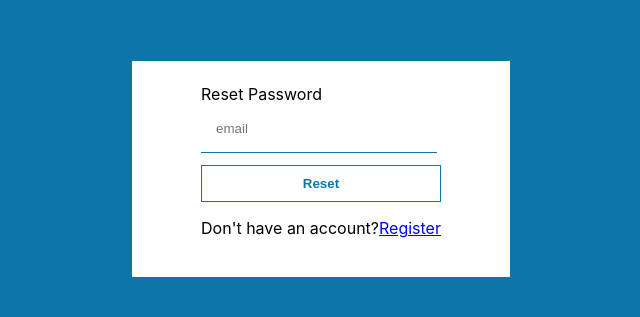
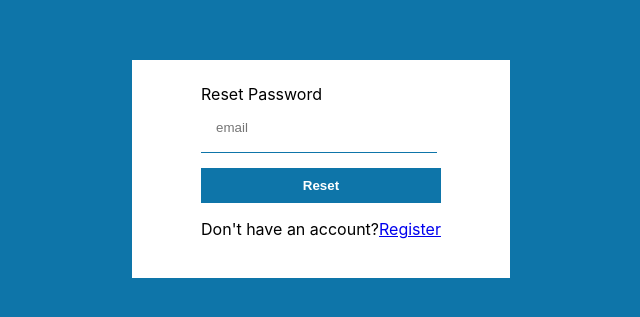
Before and after one commit to DenisTagaev/webchat, a React (Create React App) app: page /reset in a window 1280 px wide. Shown: the part 231-548 px from the top of the page, without its empty margins (319-959 px from the left). Built offline with nearby package versions, Linux system fonts and the light colour scheme.

Commit message:
Combined all the styles in one InputPages.scss file
Everything works

```diff
--- a/src/pages/Sign-In/Login.scss
+++ b/src/pages/InputPages.scss
@@ -1,22 +1,22 @@
-@import '../../index.scss';
+@import '../index.scss';
 
-.loginContainer {
+.formContainer {
     background-color: $primary;
     height: 100vh;
     display: flex;
     align-items: center;
     justify-content: center;
 
-    .loginWrap {
+    .formWrap {
         background-color: $mainLight;
         padding: 1.8% 5.4%;
 
-        .loginForm {
+        .form {
             display: flex;
             flex-direction: column;
-            gap: 12px;
+            gap: 15px;
 
-            .loginInput {
+            .formInput {
                 height: 18px;
                 padding: 15px;
                 border: none;
@@ -24,15 +24,26 @@
                 border-bottom: 1px solid $primary;
             }
 
-            #loginSubmit {
-                background-color: $mainLight;
-                color: $primary;
-                border: 1px solid $primary !important;
+            #formSubmit {
+                background-color: $primary;
+                color: $mainLight;
                 padding: 10px;
                 font-weight: bold;
                 border: none;
                 cursor: pointer;
             }
+
+            #avatarInput {
+                display: flex;
+                align-items: center;
+                gap: 5%;
+                font-size: 1.2em;
+                color: $primary;
+            }
+
+            #avatarImage {
+                width: 15%;
+            }
         }
     }
 }
--- a/src/pages/Sign-In/Login.jsx
+++ b/src/pages/Sign-In/Login.jsx
@@ -2,7 +2,7 @@ import React from 'react';
 import { Link, useNavigate } from 'react-router-dom';
 import { signInWithEmailAndPassword } from "firebase/auth";
 import { auth } from '../../firebase';
-import './Login.scss';
+import '../InputPages.scss'
 
 const Login = () => {
     // we will need navigation when the firebase will be connected
@@ -27,13 +27,13 @@ const Login = () => {
             });
     }
     return (
-        <div className="loginContainer">
-            <div className="loginWrap">
+        <div className="formContainer">
+            <div className="formWrap">
                 <span className="title">Login</span>
-                <form className="loginForm" onSubmit={handleSubmit}>
-                    <input className="loginInput" type="email" placeholder='email' />
-                    <input className="loginInput" type="password" placeholder='password' />
-                    <button id="loginSubmit" type="submit">Sign in</button>
+                <form className="form" onSubmit={handleSubmit}>
+                    <input className="formInput" type="email" placeholder='email' />
+                    <input className="formInput" type="password" placeholder='password' />
+                    <button id="formSubmit" type="submit">Sign in</button>
                 </form>
                 {/* for the react router `Link to` is used instead of `a href="#"` */}
                 <p>Don't have an account?<Link to="/register">Register</Link></p>
--- a/src/pages/registration/Register.jsx
+++ b/src/pages/registration/Register.jsx
@@ -3,7 +3,7 @@ import { useNavigate, Link } from 'react-router-dom';
 import AddImg from '../../imgs/addAvatar.png';
 import { auth } from '../../firebase';
 import { createUserWithEmailAndPassword } from "firebase/auth";
-import './Register.scss';
+import '../InputPages.scss';
 
 const Register = () => {
     const [err, setErr] = useState('')
@@ -40,13 +40,13 @@ const Register = () => {
 
 
     return (
-        <div className="registerContainer">
-            <div className="registerWrap">
+        <div className="formContainer">
+            <div className="formWrap">
                 <span className="title">Register</span>
-                <form className="registerForm" onSubmit={handleSubmit}>
-                    <input className="registerInput" type="text" placeholder='display name' />
-                    <input className="registerInput" type="email" placeholder='email' />
-                    <input className="registerInput" type="password" placeholder='password' />
+                <form className="form" onSubmit={handleSubmit}>
+                    <input className="formInput" type="text" placeholder='display name' />
+                    <input className="formInput" type="email" placeholder='email' />
+                    <input className="formInput" type="password" placeholder='password' />
                     <label id="avatarInput">
                         <img id="avatarImage" src={AddImg} alt="Chose avatar placeholder" />
                         <span>Chose avatar</span>
@@ -54,7 +54,7 @@ const Register = () => {
                         label with desired output content */}
                         <input type="file" hidden="true" />
                     </label>
-                    <button id="registerSubmit" type="submit">Sign up</button>
+                    <button id="formSubmit" type="submit">Sign up</button>
                 </form>
                 {err && <span>An error occured: {err}</span>}
                 {/* for the react router `Link to` is used instead of `a href="#"` */}
--- a/src/pages/registration/Register.scss
+++ /dev/null
@@ -1,49 +0,0 @@
-@import '../../index.scss';
-
-.registerContainer {
-    background-color: $primary;
-    height: 100vh;
-    display: flex;
-    align-items: center;
-    justify-content: center;
-
-    .registerWrap {
-        background-color: $mainLight;
-        padding: 1.8% 5.4%;
-
-        .registerForm {
-            display: flex;
-            flex-direction: column;
-            gap: 15px;
-
-            .registerInput {
-                height: 18px;
-                padding: 15px;
-                border: none;
-                width: 86%;
-                border-bottom: 1px solid $primary;
-            }
-
-            #registerSubmit {
-                background-color: $primary;
-                color: $mainLight;
-                padding: 10px;
-                font-weight: bold;
-                border: none;
-                cursor: pointer;
-            }
-
-            #avatarInput {
-                display: flex;
-                align-items: center;
-                gap: 5%;
-                font-size: 1.2em;
-                color: $primary;
-            }
-
-            #avatarImage{
-                width: 15%;
-            }
-        }
-    }
-}
--- a/src/pages/reset-pass/Reset.jsx
+++ b/src/pages/reset-pass/Reset.jsx
@@ -2,7 +2,7 @@ import React from 'react';
 import { Link, useNavigate } from 'react-router-dom';
 import { sendPasswordResetEmail } from "firebase/auth";
 import { auth } from '../../firebase'
-import './Reset.scss'
+import '../InputPages.scss'
 
 export default function Reset() {
 
@@ -23,12 +23,12 @@ export default function Reset() {
             });
     }
     return (
-        <div className="resetContainer">
-            <div className="resetWrap">
+        <div className="formContainer">
+            <div className="formWrap">
                 <span className="title">Reset Password</span>
-                <form className="resetForm" onSubmit={handleSubmit}>
-                    <input className="resetInput" type="email" placeholder='email' />
-                    <button id="resetSubmit" type="submit">Reset</button>
+                <form className="form" onSubmit={handleSubmit}>
+                    <input className="formInput" type="email" placeholder='email' />
+                    <button id="formSubmit" type="submit">Reset</button>
                 </form>
                 {/* for the react router `Link to` is used instead of `a href="#"` */}
                 <p>Don't have an account?<Link to="/register">Register</Link></p>
--- a/src/pages/reset-pass/Reset.scss
+++ /dev/null
@@ -1,38 +0,0 @@
-@import '../../index.scss';
-
-.resetContainer {
-    background-color: $primary;
-    height: 100vh;
-    display: flex;
-    align-items: center;
-    justify-content: center;
-
-    .resetWrap {
-        background-color: $mainLight;
-        padding: 1.8% 5.4%;
-
-        .resetForm {
-            display: flex;
-            flex-direction: column;
-            gap: 12px;
-
-            .resetInput {
-                height: 18px;
-                padding: 15px;
-                border: none;
-                width: 86%;
-                border-bottom: 1px solid $primary;
-            }
-
-            #resetSubmit {
-                background-color: $mainLight;
-                color: $primary;
-                border: 1px solid $primary !important;
-                padding: 10px;
-                font-weight: bold;
-                border: none;
-                cursor: pointer;
-            }
-        }
-    }
-}
```
